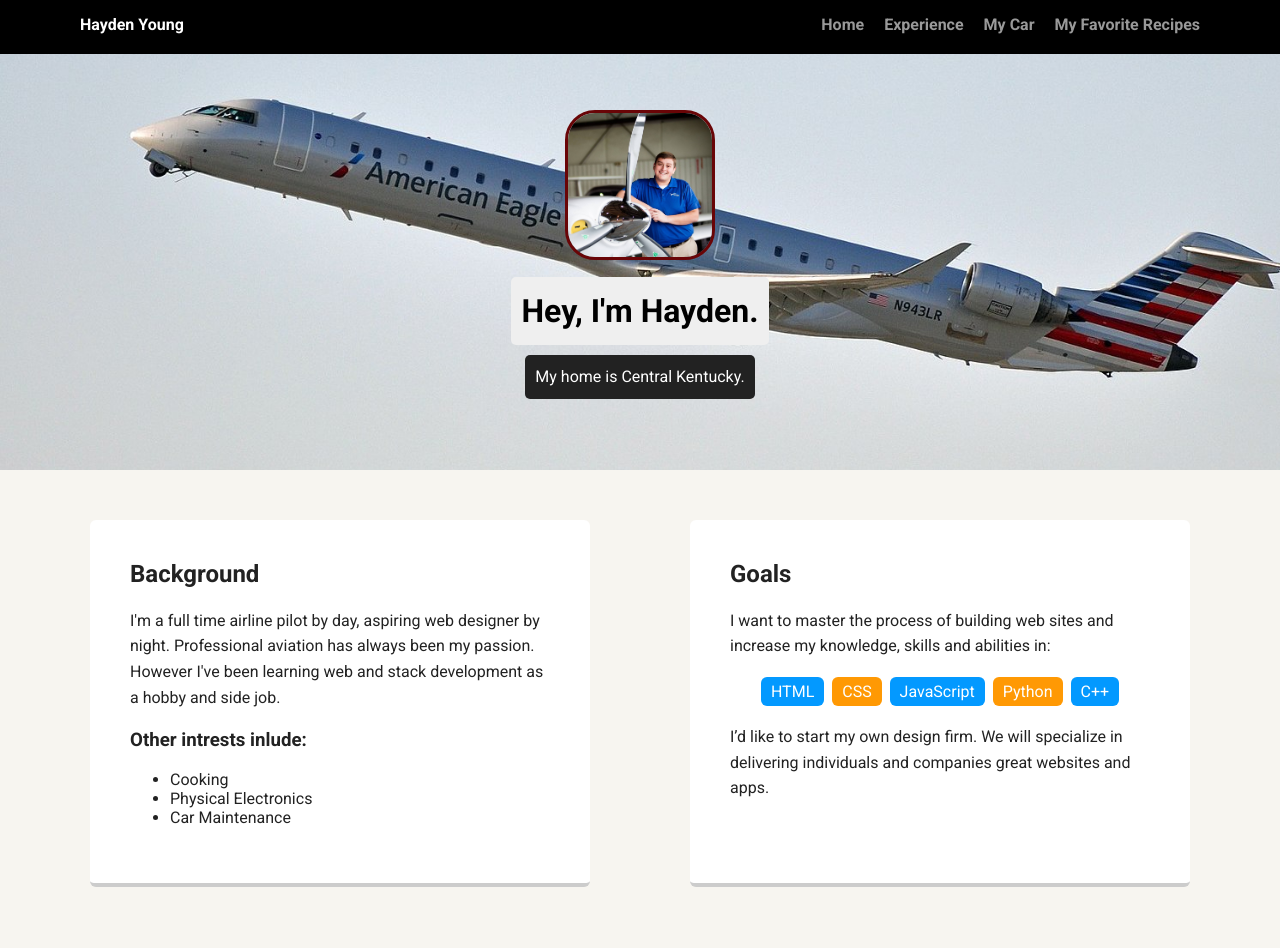
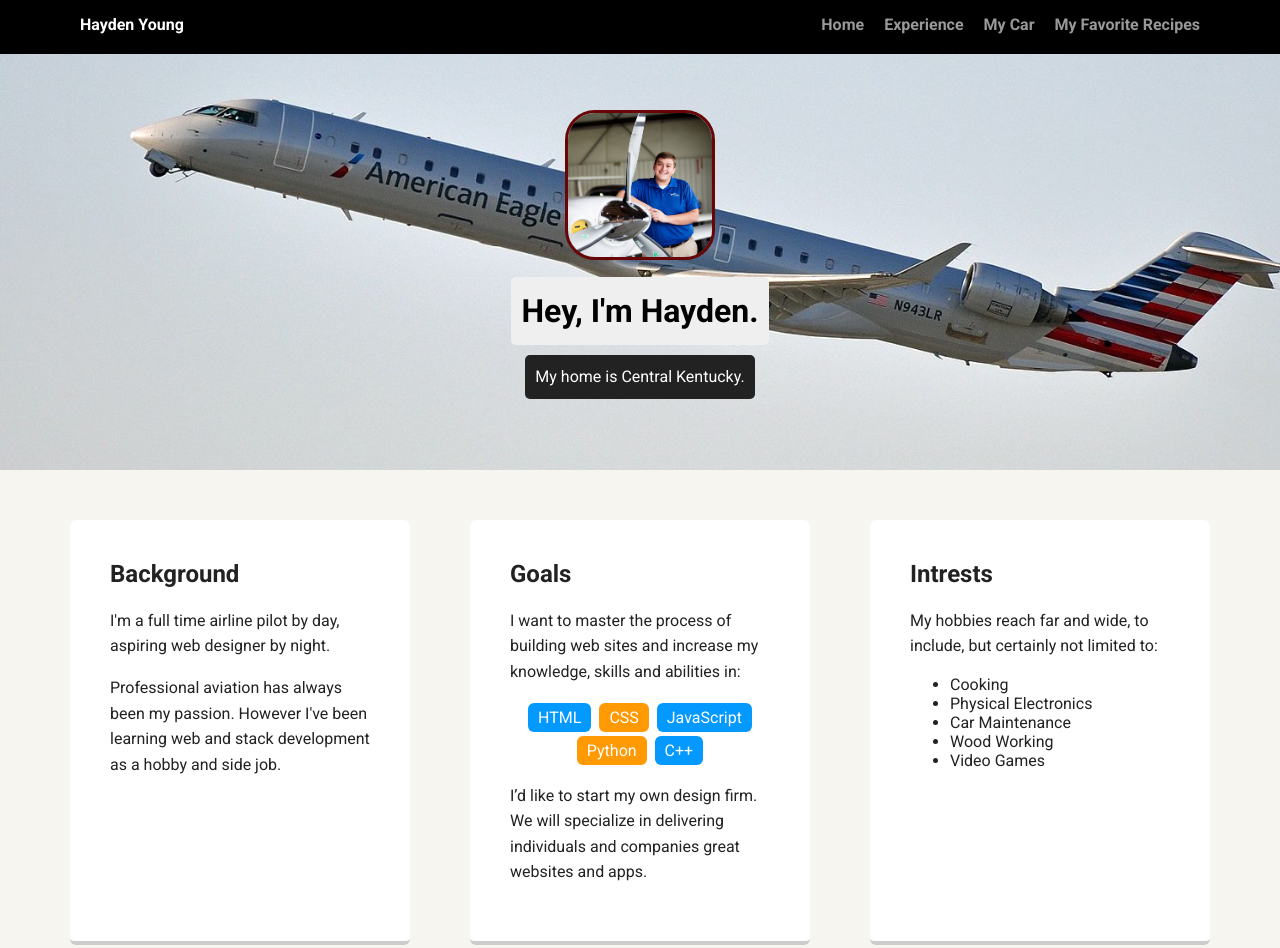
Before and after one commit to ztlhayden/th_unit1, a plain HTML site: page index.html in a window 1280 px wide. Shown: the top 948 px of the page. Drawn offline with Linux system fonts and the light colour scheme; a web font is replaced by a local one.

Commit message:
index polish

```diff
--- a/index.html
+++ b/index.html
@@ -27,13 +27,12 @@
     <main class="flex">
       <section class="card">
         <h2>Background</h2>
-        <p>I'm a full time airline pilot by day, aspiring web designer by night. Professional aviation has always been my passion. However I've been learning web and stack development as a hobby and side job.</p>
-        <h3>Other intrests inlude:</h3>
-        <ul class="int">
-          <li>Cooking</li>
-          <li>Physical Electronics</li>
-          <li>Car Maintenance</li>
-        </ul>
+        <p>
+          I'm a full time airline pilot by day, aspiring web designer by night.
+        </p>
+        <p>
+          Professional aviation has always been my passion. However I've been learning web and stack development as a hobby and side job.
+        </p>
       </section>
 
       <section class="card">
@@ -49,6 +48,20 @@
         <p>I’d like to start my own design firm. We will specialize in delivering individuals and companies great websites and apps.</p>
       </section>
 
+      <section class="card">
+        <h2>Intrests</h2>
+        <p>
+          My hobbies reach far and wide, to include, but certainly not limited to:
+        </p>
+        <ul>
+          <li>Cooking</li>
+          <li>Physical Electronics</li>
+          <li>Car Maintenance</li>
+          <li>Wood Working</li>
+          <li>Video Games</li>
+        </ul>
+      </section>
+
     </main>
     <footer>
       <ul>
--- a/styles.css
+++ b/styles.css
@@ -88,19 +88,6 @@ header .profile-image:hover {
   border: black solid 3px;
   border-radius: 5%;
 }
-.res-card {
-  margin: 30px;
-  padding: 20px 40px 40px;
-  max-width: 500px;
-  text-align: center;
-  background: #fff;
-  border-bottom: 4px solid #ccc;
-  border-radius: 6px;
-  transition: all .5s;
-}
-.res-card:hover {
-  border-color: #ff99ff;
-}
 .tag {
   background-color: #efefef;
   color: black;
@@ -122,6 +109,7 @@ header .profile-image:hover {
   border-bottom: 4px solid #ccc;
   border-radius: 6px;
   transition: all .5s;
+  width: 100%;
 }
 .card:hover {
   border-color: #ff99ff;
```
